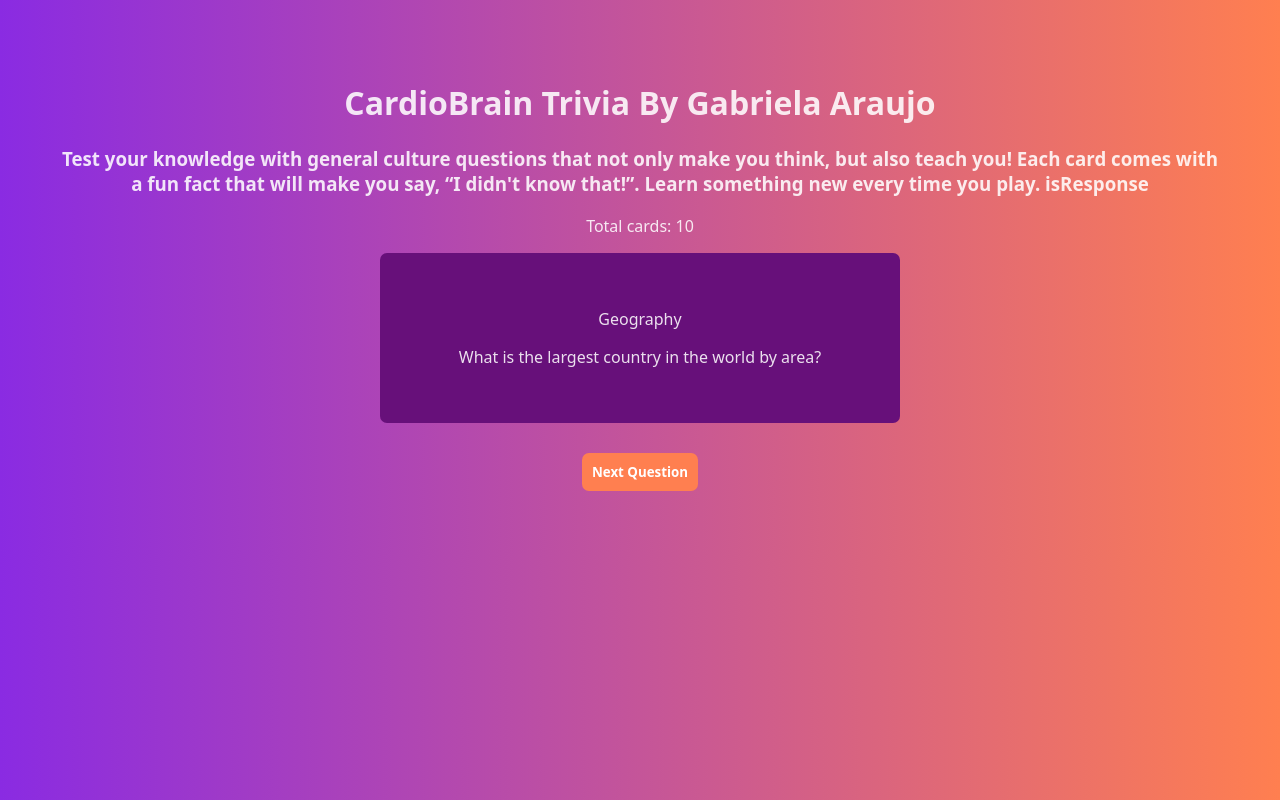
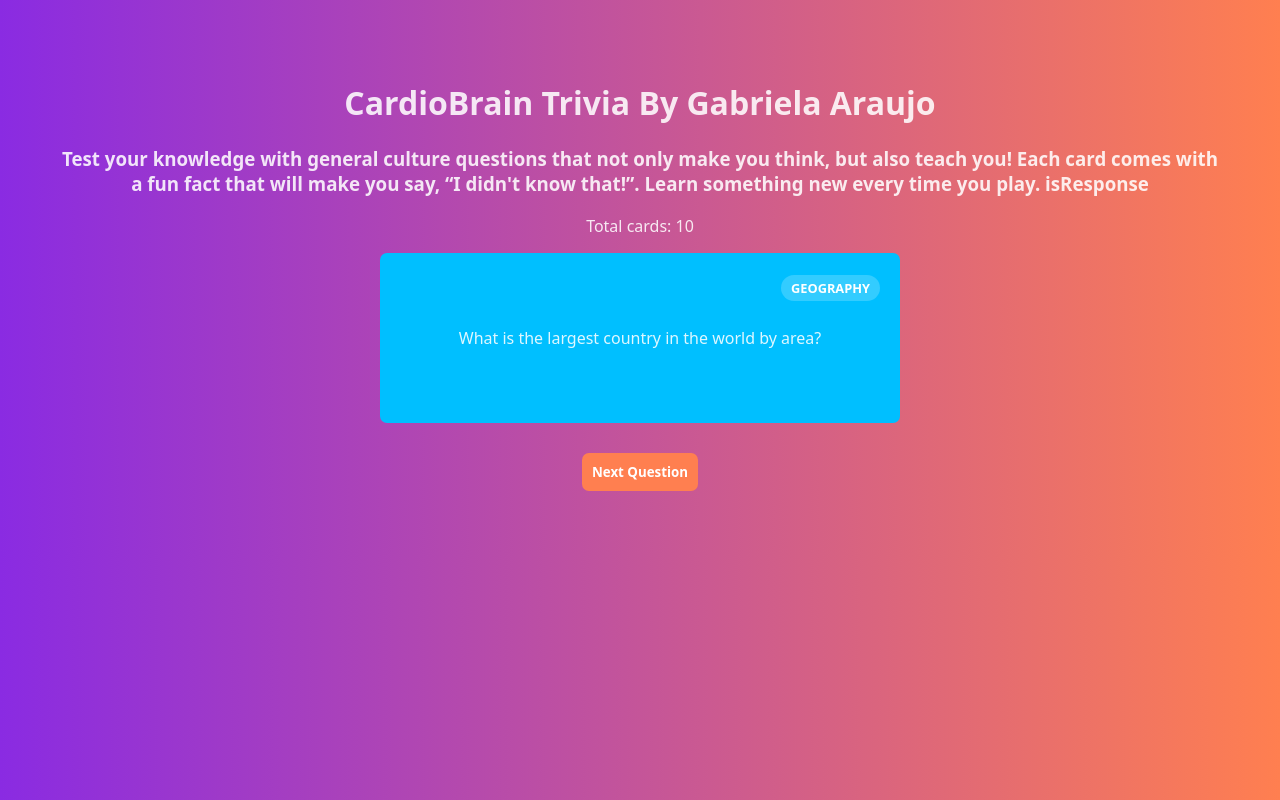
Before and after one commit to Gabyara237/flashcards, a React (Vite) app: page / in a window 1280 px wide. Built offline with nearby package versions, Linux system fonts and the light colour scheme.

Commit message:
feat: Add styling to categories and cards images

```diff
--- a/src/index.css
+++ b/src/index.css
@@ -25,14 +25,53 @@ body {
   width: 100%;
   max-width: 500px;
   display: flex;
-  height: 150px;
+  height: 100%;
+  min-height: 150px;
+  max-height: 500px;
   margin-bottom: 20px;
   cursor: pointer;
   margin: auto;
   align-items: center;
   justify-content: center;
+  position: relative;
 }
 
+#Geography {
+  background-color: #00BFFF;
+}
+
+#History {
+  background-color: #DC143C;
+}
+
+#Biology {
+  background-color: #2E8B57;
+}
+
+#Science {
+  background-color: #1E90FF;
+}
+
+#Astronomy {
+  background-color: #191970;
+}
+
+#Chemistry {
+  background-color: #FFD700;
+}
+
+.tag {
+  position: absolute;
+  top: 10px;
+  right: 20px;
+  background-color: rgba(255, 255, 255, 0.2);
+  padding: 4px 10px;
+  border-radius: 20px;
+  font-size: 0.8rem;
+  text-transform: uppercase;
+  font-weight: bold;
+  color: white;
+}
 
 button {
   font-family: system-ui, Avenir, Helvetica, Arial, sans-serif;
@@ -51,3 +90,9 @@ button:hover {
   transform: scale(1.05);
 
 }
+
+.image {
+  width: 200px;
+  border-radius: 20px;
+  margin-top: 15px;
+}
```
